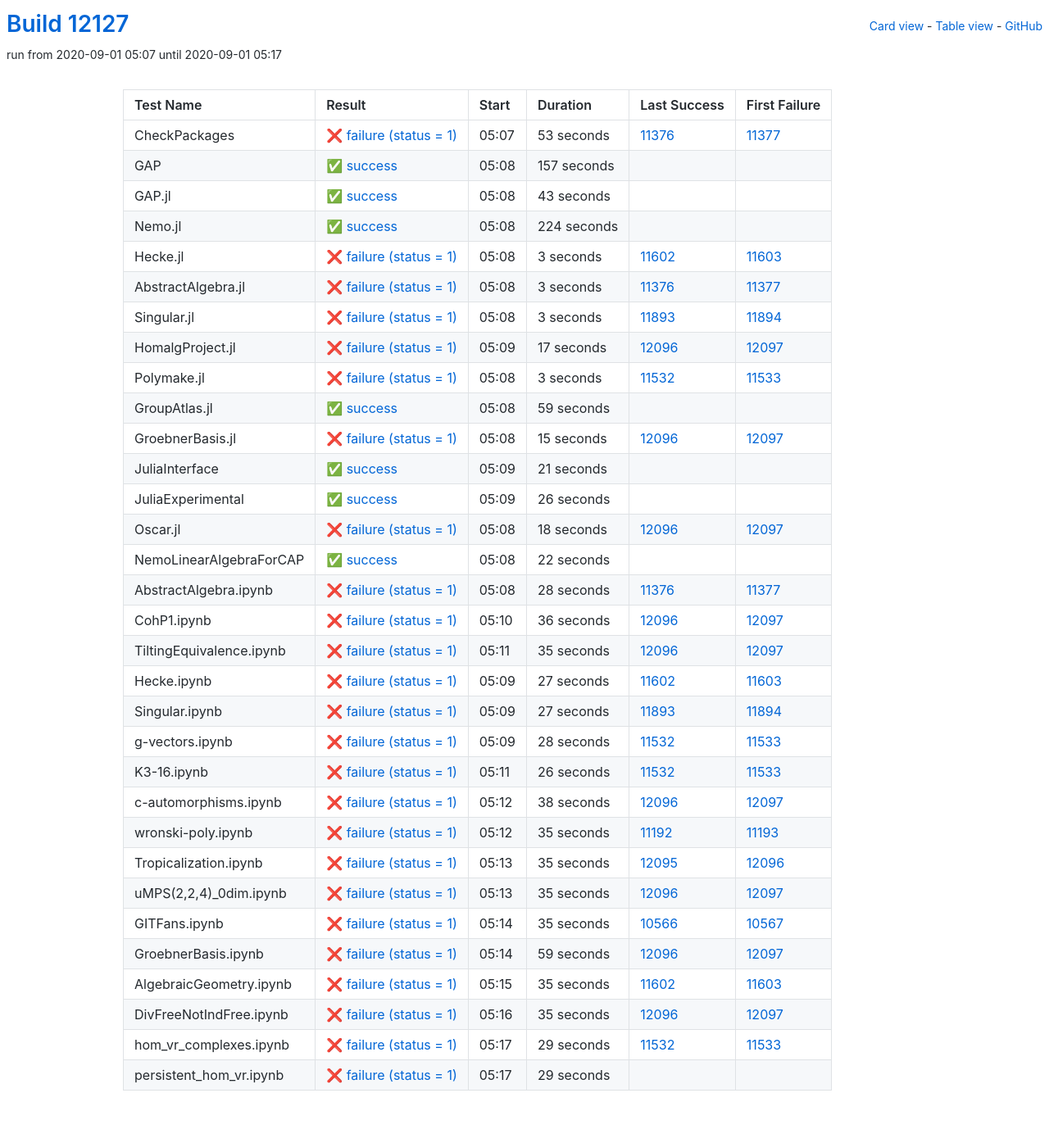
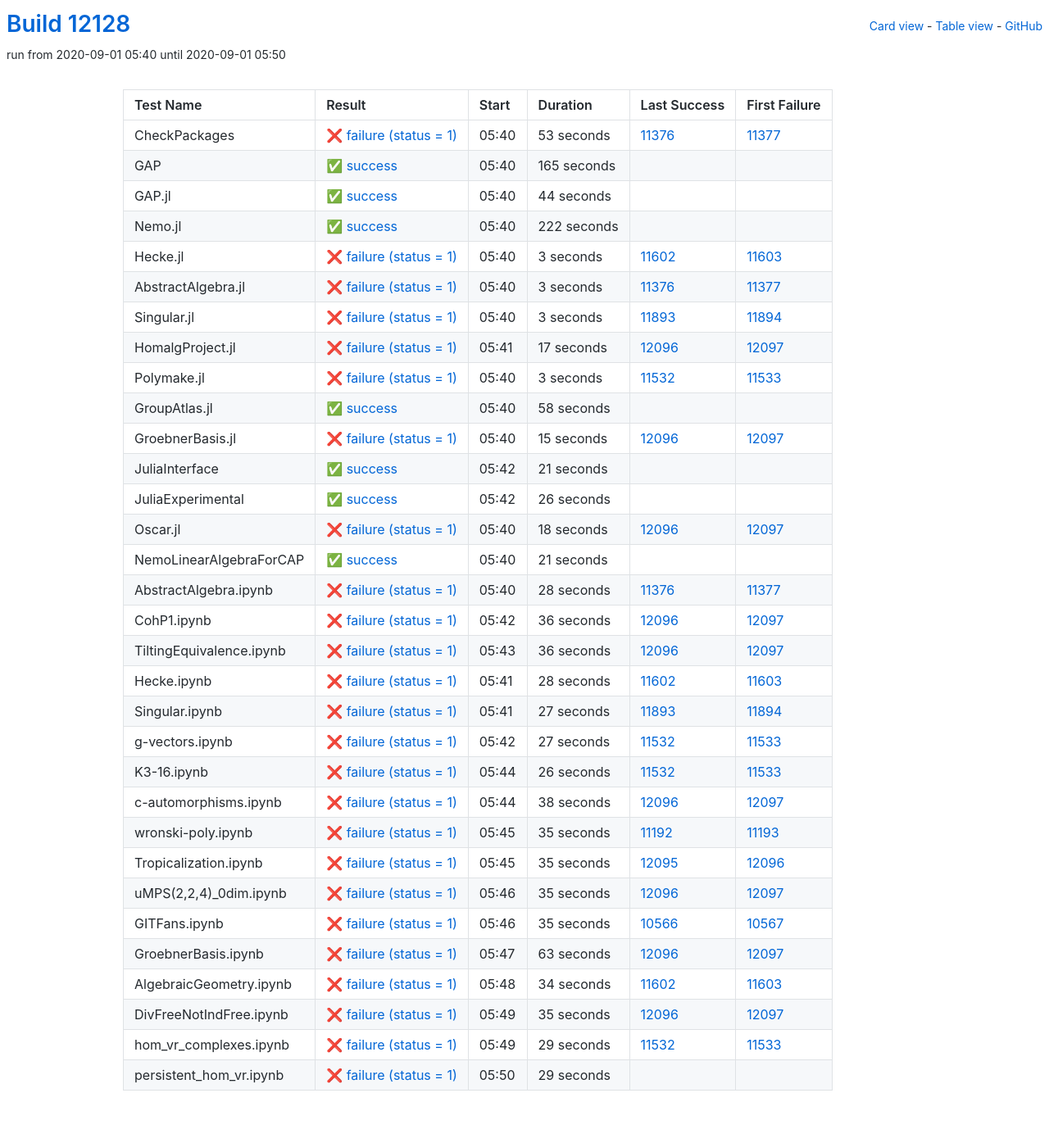
Before and after one commit to oscar-system/oscar-ci-status, a Jekyll site: the page built from table.html, in a window 1280 px wide. Shown: the whole page at 82% size. Built offline with Jekyll 4.4.1, drawn with Linux system fonts in a browser that asks for light colours.

Commit message:
Build #12128

```diff
--- a/_data/ci.yml
+++ b/_data/ci.yml
@@ -1,6 +1,6 @@
 ---
-build: 12127
-build_url: https://oscarci.mathematik.uni-kl.de/job/oscar/12127/
+build: 12128
+build_url: https://oscarci.mathematik.uni-kl.de/job/oscar/12128/
 job: oscar
 organization: oscar-system
 repo: oscar-ci-status
@@ -8,8 +8,8 @@
 tests:
 - name: CheckPackages
   id: checkpackages
-  log: https://oscarci.mathematik.uni-kl.de/job/oscar/12127/artifact/logs/build-12127/CheckPackages.log
-  start: 2020-09-01 05:07
+  log: https://oscarci.mathematik.uni-kl.de/job/oscar/12128/artifact/logs/build-12128/CheckPackages.log
+  start: 2020-09-01 05:40
   success: false
   exitcode: 1
   status: failure
@@ -20,44 +20,44 @@
   first_failure_url: https://oscarci.mathematik.uni-kl.de/job/oscar/11377/
 - name: GAP
   id: gap
-  log: https://oscarci.mathematik.uni-kl.de/job/oscar/12127/artifact/logs/build-12127/GAP.log
-  start: 2020-09-01 05:08
+  log: https://oscarci.mathematik.uni-kl.de/job/oscar/12128/artifact/logs/build-12128/GAP.log
+  start: 2020-09-01 05:40
   success: true
   exitcode: 0
   status: success
-  duration: 157
+  duration: 165
   last_success: false
   last_success_url:
   first_failure: false
   first_failure_url:
 - name: GAP.jl
   id: gap-jl
-  log: https://oscarci.mathematik.uni-kl.de/job/oscar/12127/artifact/logs/build-12127/GAP.jl.log
-  start: 2020-09-01 05:08
+  log: https://oscarci.mathematik.uni-kl.de/job/oscar/12128/artifact/logs/build-12128/GAP.jl.log
+  start: 2020-09-01 05:40
   success: true
   exitcode: 0
   status: success
-  duration: 43
+  duration: 44
   last_success: false
   last_success_url:
   first_failure: false
   first_failure_url:
 - name: Nemo.jl
   id: nemo-jl
-  log: https://oscarci.mathematik.uni-kl.de/job/oscar/12127/artifact/logs/build-12127/Nemo.jl.log
-  start: 2020-09-01 05:08
+  log: https://oscarci.mathematik.uni-kl.de/job/oscar/12128/artifact/logs/build-12128/Nemo.jl.log
+  start: 2020-09-01 05:40
   success: true
   exitcode: 0
   status: success
-  duration: 224
+  duration: 222
   last_success: false
   last_success_url:
   first_failure: false
   first_failure_url:
 - name: Hecke.jl
   id: hecke-jl
-  log: https://oscarci.mathematik.uni-kl.de/job/oscar/12127/artifact/logs/build-12127/Hecke.jl.log
-  start: 2020-09-01 05:08
+  log: https://oscarci.mathematik.uni-kl.de/job/oscar/12128/artifact/logs/build-12128/Hecke.jl.log
+  start: 2020-09-01 05:40
   success: false
   exitcode: 1
   status: failure
@@ -68,8 +68,8 @@
   first_failure_url: https://oscarci.mathematik.uni-kl.de/job/oscar/11603/
 - name: AbstractAlgebra.jl
   id: abstractalgebra-jl
-  log: https://oscarci.mathematik.uni-kl.de/job/oscar/12127/artifact/logs/build-12127/AbstractAlgebra.jl.log
-  start: 2020-09-01 05:08
+  log: https://oscarci.mathematik.uni-kl.de/job/oscar/12128/artifact/logs/build-12128/AbstractAlgebra.jl.log
+  start: 2020-09-01 05:40
   success: false
   exitcode: 1
   status: failure
@@ -80,8 +80,8 @@
   first_failure_url: https://oscarci.mathematik.uni-kl.de/job/oscar/11377/
 - name: Singular.jl
   id: singular-jl
-  log: https://oscarci.mathematik.uni-kl.de/job/oscar/12127/artifact/logs/build-12127/Singular.jl.log
-  start: 2020-09-01 05:08
+  log: https://oscarci.mathematik.uni-kl.de/job/oscar/12128/artifact/logs/build-12128/Singular.jl.log
+  start: 2020-09-01 05:40
   success: false
   exitcode: 1
   status: failure
@@ -92,8 +92,8 @@
   first_failure_url: https://oscarci.mathematik.uni-kl.de/job/oscar/11894/
 - name: HomalgProject.jl
   id: homalgproject-jl
-  log: https://oscarci.mathematik.uni-kl.de/job/oscar/12127/artifact/logs/build-12127/HomalgProject.jl.log
-  start: 2020-09-01 05:09
+  log: https://oscarci.mathematik.uni-kl.de/job/oscar/12128/artifact/logs/build-12128/HomalgProject.jl.log
+  start: 2020-09-01 05:41
   success: false
   exitcode: 1
   status: failure
@@ -104,8 +104,8 @@
   first_failure_url: https://oscarci.mathematik.uni-kl.de/job/oscar/12097/
 - name: Polymake.jl
   id: polymake-jl
-  log: https://oscarci.mathematik.uni-kl.de/job/oscar/12127/artifact/logs/build-12127/Polymake.jl.log
-  start: 2020-09-01 05:08
+  log: https://oscarci.mathematik.uni-kl.de/job/oscar/12128/artifact/logs/build-12128/Polymake.jl.log
+  start: 2020-09-01 05:40
   success: false
   exitcode: 1
   status: failure
@@ -116,20 +116,20 @@
   first_failure_url: https://oscarci.mathematik.uni-kl.de/job/oscar/11533/
 - name: GroupAtlas.jl
   id: groupatlas-jl
-  log: https://oscarci.mathematik.uni-kl.de/job/oscar/12127/artifact/logs/build-12127/GroupAtlas.jl.log
-  start: 2020-09-01 05:08
+  log: https://oscarci.mathematik.uni-kl.de/job/oscar/12128/artifact/logs/build-12128/GroupAtlas.jl.log
+  start: 2020-09-01 05:40
   success: true
   exitcode: 0
   status: success
-  duration: 59
+  duration: 58
   last_success: false
   last_success_url:
   first_failure: false
   first_failure_url:
 - name: GroebnerBasis.jl
   id: groebnerbasis-jl
-  log: https://oscarci.mathematik.uni-kl.de/job/oscar/12127/artifact/logs/build-12127/GroebnerBasis.jl.log
-  start: 2020-09-01 05:08
+  log: https://oscarci.mathematik.uni-kl.de/job/oscar/12128/artifact/logs/build-12128/GroebnerBasis.jl.log
+  start: 2020-09-01 05:40
   success: false
   exitcode: 1
   status: failure
@@ -140,8 +140,8 @@
   first_failure_url: https://oscarci.mathematik.uni-kl.de/job/oscar/12097/
 - name: JuliaInterface
   id: juliainterface
-  log: https://oscarci.mathematik.uni-kl.de/job/oscar/12127/artifact/logs/build-12127/JuliaInterface.log
-  start: 2020-09-01 05:09
+  log: https://oscarci.mathematik.uni-kl.de/job/oscar/12128/artifact/logs/build-12128/JuliaInterface.log
+  start: 2020-09-01 05:42
   success: true
   exitcode: 0
   status: success
@@ -152,8 +152,8 @@
   first_failure_url:
 - name: JuliaExperimental
   id: juliaexperimental
-  log: https://oscarci.mathematik.uni-kl.de/job/oscar/12127/artifact/logs/build-12127/JuliaExperimental.log
-  start: 2020-09-01 05:09
+  log: https://oscarci.mathematik.uni-kl.de/job/oscar/12128/artifact/logs/build-12128/JuliaExperimental.log
+  start: 2020-09-01 05:42
   success: true
   exitcode: 0
   status: success
@@ -164,8 +164,8 @@
   first_failure_url:
 - name: Oscar.jl
   id: oscar-jl
-  log: https://oscarci.mathematik.uni-kl.de/job/oscar/12127/artifact/logs/build-12127/Oscar.jl.log
-  start: 2020-09-01 05:08
+  log: https://oscarci.mathematik.uni-kl.de/job/oscar/12128/artifact/logs/build-12128/Oscar.jl.log
+  start: 2020-09-01 05:40
   success: false
   exitcode: 1
   status: failure
@@ -176,20 +176,20 @@
   first_failure_url: https://oscarci.mathematik.uni-kl.de/job/oscar/12097/
 - name: NemoLinearAlgebraForCAP
   id: nemolinearalgebraforcap
-  log: https://oscarci.mathematik.uni-kl.de/job/oscar/12127/artifact/logs/build-12127/NemoLinearAlgebraForCAP.log
-  start: 2020-09-01 05:08
+  log: https://oscarci.mathematik.uni-kl.de/job/oscar/12128/artifact/logs/build-12128/NemoLinearAlgebraForCAP.log
+  start: 2020-09-01 05:40
   success: true
   exitcode: 0
   status: success
-  duration: 22
+  duration: 21
   last_success: false
   last_success_url:
   first_failure: false
   first_failure_url:
 - name: AbstractAlgebra.ipynb
   id: abstractalgebra-ipynb
-  log: https://oscarci.mathematik.uni-kl.de/job/oscar/12127/artifact/logs/build-12127/AbstractAlgebra.ipynb.log
-  start: 2020-09-01 05:08
+  log: https://oscarci.mathematik.uni-kl.de/job/oscar/12128/artifact/logs/build-12128/AbstractAlgebra.ipynb.log
+  start: 2020-09-01 05:40
   success: false
   exitcode: 1
   status: failure
@@ -200,8 +200,8 @@
   first_failure_url: https://oscarci.mathematik.uni-kl.de/job/oscar/11377/
 - name: CohP1.ipynb
   id: cohp1-ipynb
-  log: https://oscarci.mathematik.uni-kl.de/job/oscar/12127/artifact/logs/build-12127/CohP1.ipynb.log
-  start: 2020-09-01 05:10
+  log: https://oscarci.mathematik.uni-kl.de/job/oscar/12128/artifact/logs/build-12128/CohP1.ipynb.log
+  start: 2020-09-01 05:42
   success: false
   exitcode: 1
   status: failure
@@ -212,32 +212,32 @@
   first_failure_url: https://oscarci.mathematik.uni-kl.de/job/oscar/12097/
 - name: TiltingEquivalence.ipynb
   id: tiltingequivalence-ipynb
-  log: https://oscarci.mathematik.uni-kl.de/job/oscar/12127/artifact/logs/build-12127/TiltingEquivalence.ipynb.log
-  start: 2020-09-01 05:11
+  log: https://oscarci.mathematik.uni-kl.de/job/oscar/12128/artifact/logs/build-12128/TiltingEquivalence.ipynb.log
+  start: 2020-09-01 05:43
   success: false
   exitcode: 1
   status: failure
-  duration: 35
+  duration: 36
   last_success: 12096
   last_success_url: https://oscarci.mathematik.uni-kl.de/job/oscar/12096/
   first_failure: 12097
   first_failure_url: https://oscarci.mathematik.uni-kl.de/job/oscar/12097/
 - name: Hecke.ipynb
   id: hecke-ipynb
-  log: https://oscarci.mathematik.uni-kl.de/job/oscar/12127/artifact/logs/build-12127/Hecke.ipynb.log
-  start: 2020-09-01 05:09
+  log: https://oscarci.mathematik.uni-kl.de/job/oscar/12128/artifact/logs/build-12128/Hecke.ipynb.log
+  start: 2020-09-01 05:41
   success: false
   exitcode: 1
   status: failure
-  duration: 27
+  duration: 28
   last_success: 11602
   last_success_url: https://oscarci.mathematik.uni-kl.de/job/oscar/11602/
   first_failure: 11603
   first_failure_url: https://oscarci.mathematik.uni-kl.de/job/oscar/11603/
 - name: Singular.ipynb
   id: singular-ipynb
-  log: https://oscarci.mathematik.uni-kl.de/job/oscar/12127/artifact/logs/build-12127/Singular.ipynb.log
-  start: 2020-09-01 05:09
+  log: https://oscarci.mathematik.uni-kl.de/job/oscar/12128/artifact/logs/build-12128/Singular.ipynb.log
+  start: 2020-09-01 05:41
   success: false
   exitcode: 1
   status: failure
@@ -248,20 +248,20 @@
   first_failure_url: https://oscarci.mathematik.uni-kl.de/job/oscar/11894/
 - name: g-vectors.ipynb
   id: g-vectors-ipynb
-  log: https://oscarci.mathematik.uni-kl.de/job/oscar/12127/artifact/logs/build-12127/g-vectors.ipynb.log
-  start: 2020-09-01 05:09
+  log: https://oscarci.mathematik.uni-kl.de/job/oscar/12128/artifact/logs/build-12128/g-vectors.ipynb.log
+  start: 2020-09-01 05:42
   success: false
   exitcode: 1
   status: failure
-  duration: 28
+  duration: 27
   last_success: 11532
   last_success_url: https://oscarci.mathematik.uni-kl.de/job/oscar/11532/
   first_failure: 11533
   first_failure_url: https://oscarci.mathematik.uni-kl.de/job/oscar/11533/
 - name: K3-16.ipynb
   id: k3-16-ipynb
-  log: https://oscarci.mathematik.uni-kl.de/job/oscar/12127/artifact/logs/build-12127/K3-16.ipynb.log
-  start: 2020-09-01 05:11
+  log: https://oscarci.mathematik.uni-kl.de/job/oscar/12128/artifact/logs/build-12128/K3-16.ipynb.log
+  start: 2020-09-01 05:44
   success: false
   exitcode: 1
   status: failure
@@ -272,8 +272,8 @@
   first_failure_url: https://oscarci.mathematik.uni-kl.de/job/oscar/11533/
 - name: c-automorphisms.ipynb
   id: c-automorphisms-ipynb
-  log: https://oscarci.mathematik.uni-kl.de/job/oscar/12127/artifact/logs/build-12127/c-automorphisms.ipynb.log
-  start: 2020-09-01 05:12
+  log: https://oscarci.mathematik.uni-kl.de/job/oscar/12128/artifact/logs/build-12128/c-automorphisms.ipynb.log
+  start: 2020-09-01 05:44
   success: false
   exitcode: 1
   status: failure
@@ -284,8 +284,8 @@
   first_failure_url: https://oscarci.mathematik.uni-kl.de/job/oscar/12097/
 - name: wronski-poly.ipynb
   id: wronski-poly-ipynb
-  log: https://oscarci.mathematik.uni-kl.de/job/oscar/12127/artifact/logs/build-12127/wronski-poly.ipynb.log
-  start: 2020-09-01 05:12
+  log: https://oscarci.mathematik.uni-kl.de/job/oscar/12128/artifact/logs/build-12128/wronski-poly.ipynb.log
+  start: 2020-09-01 05:45
   success: false
   exitcode: 1
   status: failure
@@ -296,8 +296,8 @@
   first_failure_url: https://oscarci.mathematik.uni-kl.de/job/oscar/11193/
 - name: Tropicalization.ipynb
   id: tropicalization-ipynb
-  log: https://oscarci.mathematik.uni-kl.de/job/oscar/12127/artifact/logs/build-12127/Tropicalization.ipynb.log
-  start: 2020-09-01 05:13
+  log: https://oscarci.mathematik.uni-kl.de/job/oscar/12128/artifact/logs/build-12128/Tropicalization.ipynb.log
+  start: 2020-09-01 05:45
   success: false
   exitcode: 1
   status: failure
@@ -308,8 +308,8 @@
   first_failure_url: https://oscarci.mathematik.uni-kl.de/job/oscar/12096/
 - name: uMPS(2,2,4)_0dim.ipynb
   id: umps-2-2-4-0dim-ipynb
-  log: https://oscarci.mathematik.uni-kl.de/job/oscar/12127/artifact/logs/build-12127/uMPS-2-2-4-_0dim.ipynb.log
-  start: 2020-09-01 05:13
+  log: https://oscarci.mathematik.uni-kl.de/job/oscar/12128/artifact/logs/build-12128/uMPS-2-2-4-_0dim.ipynb.log
+  start: 2020-09-01 05:46
   success: false
   exitcode: 1
   status: failure
@@ -320,8 +320,8 @@
   first_failure_url: https://oscarci.mathematik.uni-kl.de/job/oscar/12097/
 - name: GITFans.ipynb
   id: gitfans-ipynb
-  log: https://oscarci.mathematik.uni-kl.de/job/oscar/12127/artifact/logs/build-12127/GITFans.ipynb.log
-  start: 2020-09-01 05:14
+  log: https://oscarci.mathematik.uni-kl.de/job/oscar/12128/artifact/logs/build-12128/GITFans.ipynb.log
+  start: 2020-09-01 05:46
   success: false
   exitcode: 1
   status: failure
@@ -332,32 +332,32 @@
   first_failure_url: https://oscarci.mathematik.uni-kl.de/job/oscar/10567/
 - name: GroebnerBasis.ipynb
   id: groebnerbasis-ipynb
-  log: https://oscarci.mathematik.uni-kl.de/job/oscar/12127/artifact/logs/build-12127/GroebnerBasis.ipynb.log
-  start: 2020-09-01 05:14
+  log: https://oscarci.mathematik.uni-kl.de/job/oscar/12128/artifact/logs/build-12128/GroebnerBasis.ipynb.log
+  start: 2020-09-01 05:47
   success: false
   exitcode: 1
   status: failure
-  duration: 59
+  duration: 63
   last_success: 12096
   last_success_url: https://oscarci.mathematik.uni-kl.de/job/oscar/12096/
   first_failure: 12097
   first_failure_url: https://oscarci.mathematik.uni-kl.de/job/oscar/12097/
 - name: AlgebraicGeometry.ipynb
   id: algebraicgeometry-ipynb
-  log: https://oscarci.mathematik.uni-kl.de/job/oscar/12127/artifact/logs/build-12127/AlgebraicGeometry.ipynb.log
-  start: 2020-09-01 05:15
+  log: https://oscarci.mathematik.uni-kl.de/job/oscar/12128/artifact/logs/build-12128/AlgebraicGeometry.ipynb.log
+  start: 2020-09-01 05:48
   success: false
   exitcode: 1
   status: failure
-  duration: 35
+  duration: 34
   last_success: 11602
   last_success_url: https://oscarci.mathematik.uni-kl.de/job/oscar/11602/
   first_failure: 11603
   first_failure_url: https://oscarci.mathematik.uni-kl.de/job/oscar/11603/
 - name: DivFreeNotIndFree.ipynb
   id: divfreenotindfree-ipynb
-  log: https://oscarci.mathematik.uni-kl.de/job/oscar/12127/artifact/logs/build-12127/DivFreeNotIndFree.ipynb.log
-  start: 2020-09-01 05:16
+  log: https://oscarci.mathematik.uni-kl.de/job/oscar/12128/artifact/logs/build-12128/DivFreeNotIndFree.ipynb.log
+  start: 2020-09-01 05:49
   success: false
   exitcode: 1
   status: failure
@@ -368,8 +368,8 @@
   first_failure_url: https://oscarci.mathematik.uni-kl.de/job/oscar/12097/
 - name: hom_vr_complexes.ipynb
   id: hom-vr-complexes-ipynb
-  log: https://oscarci.mathematik.uni-kl.de/job/oscar/12127/artifact/logs/build-12127/hom_vr_complexes.ipynb.log
-  start: 2020-09-01 05:17
+  log: https://oscarci.mathematik.uni-kl.de/job/oscar/12128/artifact/logs/build-12128/hom_vr_complexes.ipynb.log
+  start: 2020-09-01 05:49
   success: false
   exitcode: 1
   status: failure
@@ -380,8 +380,8 @@
   first_failure_url: https://oscarci.mathematik.uni-kl.de/job/oscar/11533/
 - name: persistent_hom_vr.ipynb
   id: persistent-hom-vr-ipynb
-  log: https://oscarci.mathematik.uni-kl.de/job/oscar/12127/artifact/logs/build-12127/persistent_hom_vr.ipynb.log
-  start: 2020-09-01 05:17
+  log: https://oscarci.mathematik.uni-kl.de/job/oscar/12128/artifact/logs/build-12128/persistent_hom_vr.ipynb.log
+  start: 2020-09-01 05:50
   success: false
   exitcode: 1
   status: failure
```
Also changed, not shown: README.md.
